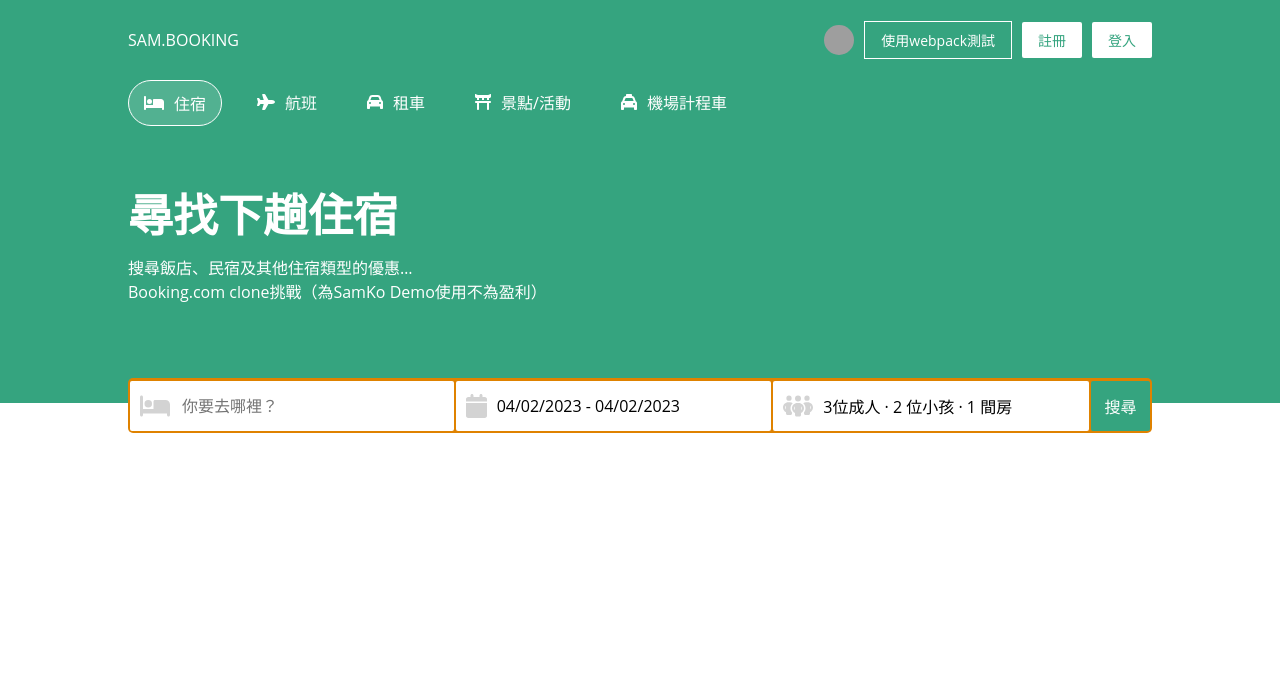
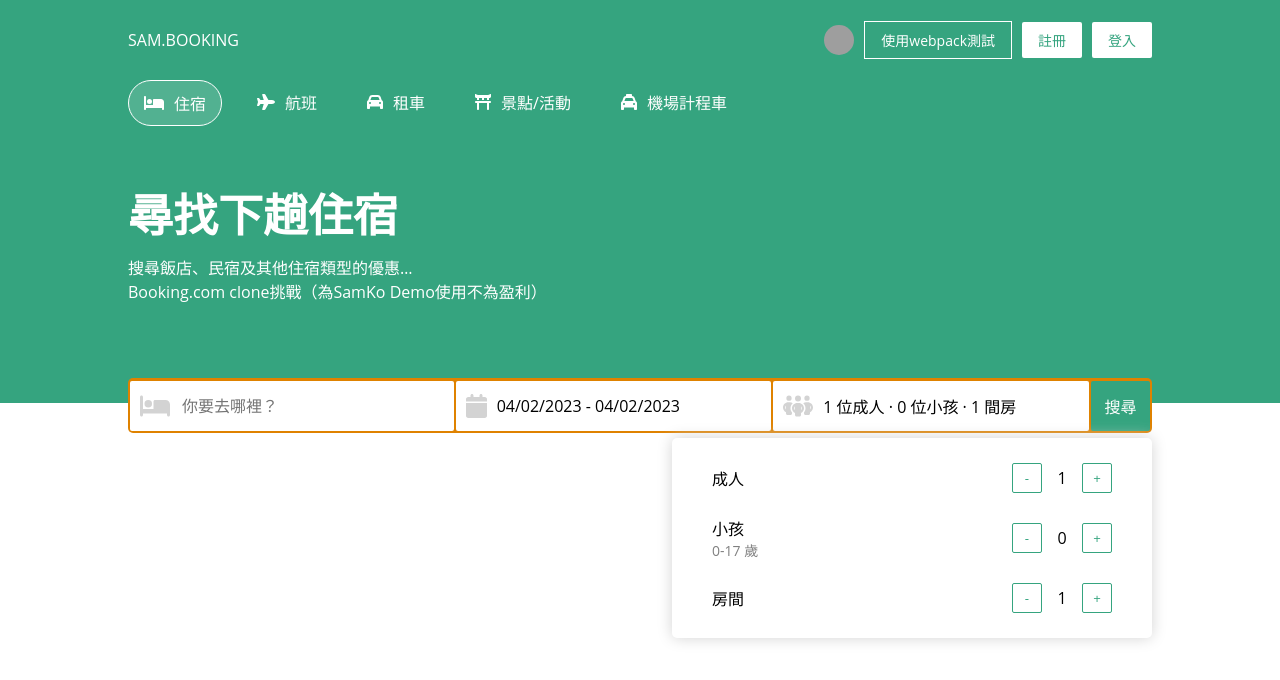
Before and after one commit to XinMiaoWang/Booking, a React (Create React App) app: page / in a window 1280 px wide. Both pictures are taken after a click on the icon 798 px from the left and 405 px from the top of the page. Shown: the top 680 px of the page. Built offline with nearby package versions, Linux system fonts and the light colour scheme; grey boxes are pictures that could not be loaded.

Commit message:
Add condition window and destination function for search

```diff
--- a/src/components/Header.jsx
+++ b/src/components/Header.jsx
@@ -19,6 +19,27 @@ const Header = () => {
     key: 'selection'
   }]);
 
+  const [openContidions, setOpenConditions] = useState(false);
+  const [conditions, setConditions] = useState({
+    adult: 1,
+    children: 0,
+    room: 1
+  });
+
+  const [destination, setDestination] = useState("");
+  console.log(destination, conditions, dates);
+
+  // name是用來判斷是ault、children還是room
+  // sign是用來判斷是加還減
+  const handleCounter = (name, sign) => {
+    setConditions(prev => {
+      return {
+        ...prev,
+        [name]: (sign==="increase") ? conditions[name]+1 : conditions[name]-1
+      }
+    })
+  }
+
   return (
     <div className="header">
       <div className="headerContainer">
@@ -31,7 +52,12 @@ const Header = () => {
         <div className="headerSearchBar">
           <div className="SearchBarItem">
             <FontAwesomeIcon icon={faBed} />
-            <input type="Search" placeholder='你要去哪裡？' className='SearchInput' />
+            <input
+              type="Search"
+              placeholder='你要去哪裡？'
+              className='SearchInput'
+              onChange={ (e) => {setDestination(e.target.value)} }
+            />
           </div>
           <div className="SearchBarItem">
             <FontAwesomeIcon icon={faCalendar} onClick={ () => setOpenCalendar(!openCalendar) }/>
@@ -52,8 +78,55 @@ const Header = () => {
             }
           </div>
           <div className="SearchBarItem">
-            <FontAwesomeIcon icon={faPeopleGroup} />
-            <span className='SearchText' >3位成人 · 2 位小孩 · 1 間房</span>
+            <FontAwesomeIcon icon={faPeopleGroup} onClick={ () => {setOpenConditions(!openContidions)}}/>
+            <span className='SearchText' onClick={ () => {setOpenConditions(!openContidions)}}>{conditions.adult} 位成人 · {conditions.children} 位小孩 · {conditions.room} 間房</span>
+            {
+              openContidions &&
+              <div className="ConditionsContainer">
+                <div className="condition">
+                  成人
+                  <div className="conditionCounter">
+                    <button className="conditionCounterButton"
+                      onClick={ () => {handleCounter("adult", "decrease")} }
+                      disabled={conditions.adult <= 1}
+                      >
+                        -
+                      </button>
+                    <span className="number">{conditions.adult}</span>
+                    <button className="conditionCounterButton" onClick={ () => {handleCounter("adult", "increase")} }>+</button>
+                  </div>
+                </div>
+                <div className="condition">
+                  <span>小孩
+                    <p>0-17 歲</p>
+                  </span>
+                  <div className="conditionCounter">
+                    <button className="conditionCounterButton"
+                      onClick={ () => {handleCounter("children", "decrease")} }
+                      disabled={conditions.children <= 0}
+                    >
+                      -
+                    </button>
+                    <span className="number">{conditions.children}</span>
+                    <button className="conditionCounterButton" onClick={ () => {handleCounter("children", "increase")} }>+</button>
+                  </div>
+                </div>
+                <div className="condition">
+                  房間
+                  <div className="conditionCounter">
+                    <button className="conditionCounterButton"
+                      onClick={ () => {handleCounter("room", "decrease")} }
+                      disabled={conditions.room <= 1}
+                    >
+                      -
+                    </button>
+                    <span className="number">{conditions.room}</span>
+                    <button className="conditionCounterButton" onClick={ () => {handleCounter("room", "increase")} }>+</button>
+                  </div>
+                </div>
+              </div>
+            }
+
           </div>
           <div className="SearchBarBtn">搜尋</div>
         </div>
--- a/src/components/header.scss
+++ b/src/components/header.scss
@@ -66,6 +66,53 @@
                     border: 1px lightgray solid;
                     box-shadow: 0 0 15px lightgray;
                 }
+
+                .ConditionsContainer {
+                    position: absolute;
+                    top: 60px;
+                    right: 0;
+                    // width: auto;
+                    background-color: white;
+                    box-shadow: 0 0 15px lightgray;
+                    border-radius: 5px;
+                    padding: 10px 40px;
+                    cursor: default; // 禁止他一靠近就變成pointer
+
+                    .condition {
+                        display: flex;
+                        align-items: center;
+                        justify-content: space-between; // 把文字跟conditionCounter分開，一左一右
+                        width: 400px;
+                        height: 60px;
+                        // 小孩下面的歲數文字
+                        p {
+                            font-size: 14px;
+                            color: gray;
+                        }
+                        .conditionCounter {
+                            display: flex;
+                            align-items: center;
+                            justify-content: space-between;
+                            width: 100px;
+
+                            .conditionCounterButton {
+                                width: 30px;
+                                height: 30px;
+                                background-color: white;
+                                color: var(--primary-color);
+                                border-radius: 2px;
+                                border: 1px solid var(--primary-color);
+                                cursor: pointer;
+                                &:hover {
+                                    background-color: rgba(53, 164, 127, 0.1);
+                                }
+                                &:disabled {
+                                    cursor: not-allowed;
+                                }
+                            }
+                        }
+                    }
+                }
             }
             .SearchBarBtn {
                 border: none;
```
